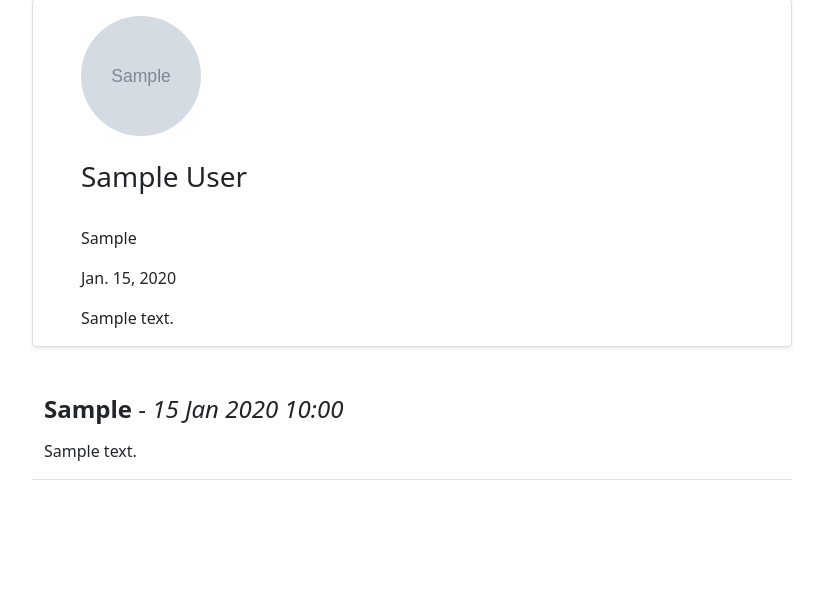
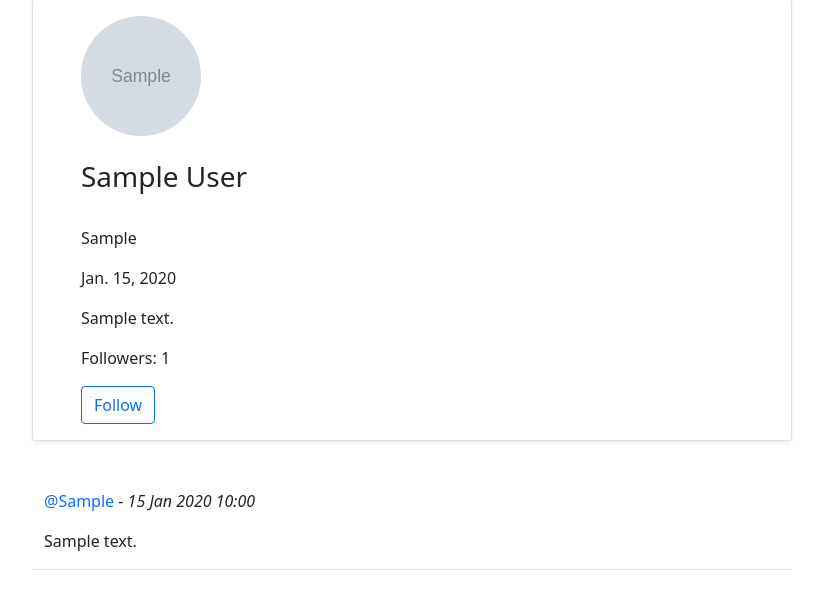
Before and after one commit to bekzod818/SocialMediaWebSite, a Django app: page /social/profile/1/ in a window 1280 px wide. Shown: the part 191-800 px from the top of the page, without its empty margins (228-1051 px from the left). Run offline with Django 3.2, Linux system fonts and the light colour scheme; tables that the repository leaves empty hold one stand-in row (values such as "Sample post"); grey boxes marked "Sample" are stand-in pictures; some libraries are stand-ins or nearby versions.

Commit message:
followers

```diff
--- a/social/models.py
+++ b/social/models.py
@@ -42,6 +42,7 @@ class UserProfile(models.Model):
     location = models.CharField(max_length=100, blank=True, null=True)
     picture = models.ImageField(upload_to='profile_picture/%Y/%m/%d/', default='profile_picture/default.jpeg',
                                 blank=True)
+    followers = models.ManyToManyField(User, blank=True, related_name='followers')
 
     class Meta:
         verbose_name = 'Profile'
--- a/social/urls.py
+++ b/social/urls.py
@@ -1,5 +1,6 @@
 from django.urls import path
-from .views import PostListView, PostDetailView, PostEditView, PostDeleteView, CommentDeleteView, ProfileView, ProfileEditView
+from .views import PostListView, PostDetailView, PostEditView, PostDeleteView, CommentDeleteView, ProfileView, \
+    ProfileEditView, AddFollower, RemoveFollower
 
 urlpatterns = [
     path('', PostListView.as_view(), name='post-list'),
@@ -9,4 +10,6 @@ urlpatterns = [
     path('post/<int:post_pk>/comment/delete/<int:pk>/', CommentDeleteView.as_view(), name='comment-delete'),
     path('profile/<int:pk>/', ProfileView.as_view(), name="profile"),
     path('profile/edit/<int:pk>/', ProfileEditView.as_view(), name="profile-edit"),
+    path('profile/<int:pk>/followers/add/', AddFollower.as_view(), name='add-follower'),
+    path('profile/<int:pk>/followers/remove/', RemoveFollower.as_view(), name='remove-follower'),
 ]
--- a/social/views.py
+++ b/social/views.py
@@ -1,4 +1,4 @@
-from django.shortcuts import render
+from django.shortcuts import render, redirect
 from django.urls import reverse_lazy
 from django.views import View
 from django.contrib.auth.mixins import LoginRequiredMixin, UserPassesTestMixin
@@ -106,11 +106,26 @@ class ProfileView(View):
         profile = UserProfile.objects.get(pk=pk)
         user = profile.user
         posts = Post.objects.filter(author=user).order_by('-created_on')
+        followers = profile.followers.all()
+
+        if len(followers) == 0:
+            is_following = False
+
+        for follower in followers:
+            if follower == request.user:
+                is_following = True
+                break
+            else:
+                is_following = False
+
+        number_of_followers = len(followers)
 
         context = {
             'user': user,
             'profile': profile,
-            'posts': posts
+            'posts': posts,
+            'number_of_followers': number_of_followers,
+            'is_following': is_following,
         }
 
         return render(request, 'social/profile.html', context)
@@ -128,3 +143,19 @@ class ProfileEditView(LoginRequiredMixin, UserPassesTestMixin, UpdateView):
     def test_func(self):
         profile = self.get_object()
         return self.request.user == profile.user
+
+
+class AddFollower(LoginRequiredMixin, View):
+    def post(self, request, pk, *args, **kwargs):
+        profile = UserProfile.objects.get(pk=pk)
+        profile.followers.add(request.user)
+
+        return redirect('profile', pk=profile.pk)
+
+
+class RemoveFollower(LoginRequiredMixin, View):
+    def post(self, request, pk, *args, **kwargs):
+        profile = UserProfile.objects.get(pk=pk)
+        profile.followers.remove(request.user)
+
+        return redirect('profile', pk=profile.pk)
--- a/templates/social/profile.html
+++ b/templates/social/profile.html
@@ -17,7 +17,8 @@
                     <h3 class="py-4">{{ profile.name }}
                         <span>
                         {% if request.user == user %}
-                            <a href="{% url 'profile-edit' profile.pk %}" style="color: #333"><i class="far fa-edit"></i></a>
+                            <a href="{% url 'profile-edit' profile.pk %}" style="color: #333"><i
+                                    class="far fa-edit"></i></a>
                         {% endif %}
                     </span>
                     </h3>
@@ -25,7 +26,8 @@
                     <h3 class="py-4">{{ user.username }}
                         <span>
                         {% if request.user == user %}
-                            <a href="{% url 'profile-edit' profile.pk %}" style="color: #333"><i class="far fa-edit"></i></a>
+                            <a href="{% url 'profile-edit' profile.pk %}" style="color: #333"><i
+                                    class="far fa-edit"></i></a>
                         {% endif %}
                     </span>
                     </h3>
@@ -39,15 +41,36 @@
                 {% if profile.bio %}
                     <p>{{ profile.bio }}</p>
                 {% endif %}
+                <div class="mb-3">
+                    <p>Followers: {{ number_of_followers }}</p>
+                    {% if user == request.user %}
+                    {% else %}
+                        {% if is_following %}
+                            <form action="{% url 'remove-follower' profile.pk %}" method="post">
+                                {% csrf_token %}
+                                <button class="btn btn-outline-danger">Unfollow</button>
+                            </form>
+                        {% else %}
+                            <form action="{% url 'add-follower' profile.pk %}" method="post">
+                                {% csrf_token %}
+                                <button class="btn btn-outline-primary">Follow</button>
+                            </form>
+                        {% endif %}
+                    {% endif %}
+                </div>
             </div>
         </div>
 
         {% for post in posts %}
             <div class="row justify-content-center mt-5">
-            <div class="col-md-8 col-sm-12 border-bottom position-relative">
-                <h4><strong>{{ post.author|title }}</strong> - <i>{{ post.created_on|date:"d M Y H:i" }}</i></h4>
+                <div class="col-md-8 col-sm-12 border-bottom">
+                    <p><a style="text-decoration: none" href="{% url 'profile' post.author.profile.pk %}"
+                          class="text-primary">@{{ post.author|title }}</a> - <i>
+                        {{ post.created_on|date:"d M Y H:i" }}</i></p>
+                    <div class="position-relative">
                         <p>{{ post.body|linebreaks }}</p>
                         <a href="{% url 'post-detail' post.pk %}" class="stretched-link"></a>
+                    </div>
                 </div>
             </div>
         {% endfor %}
```
Also changed, not shown: templates/social/post_list.html (+8 -4 lines), media/profile_picture/2021/08/03/wifi.png (added), social/migrations/0005_auto_20210803_1806.py (added). Lines whose indentation alone changed are shown as unchanged.
